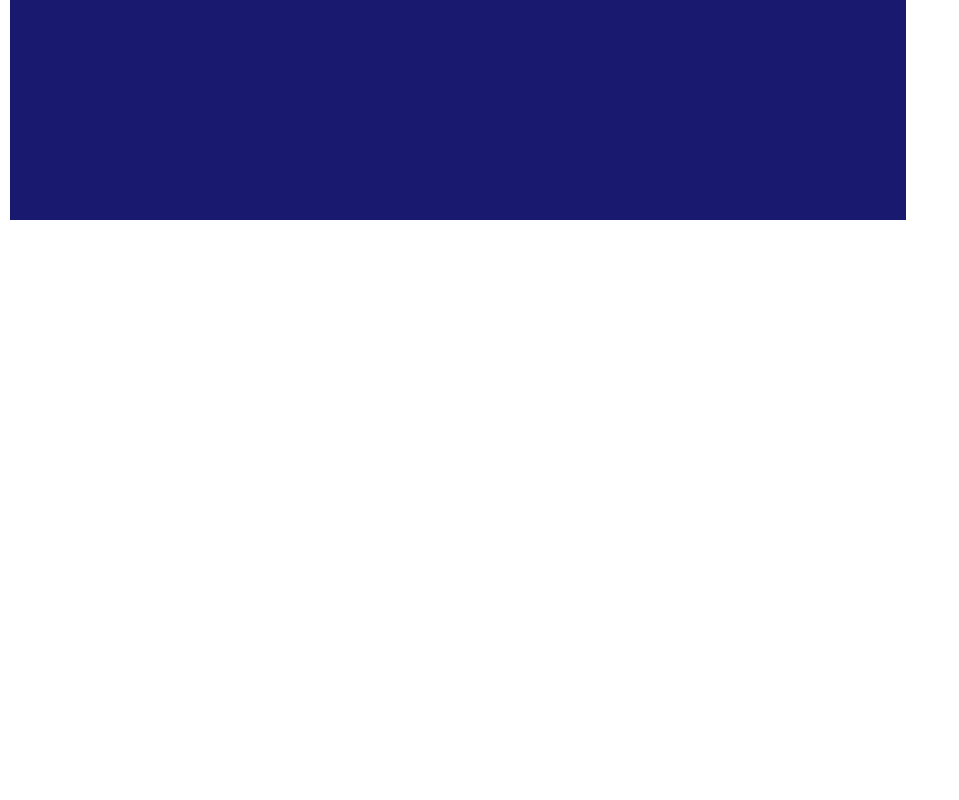
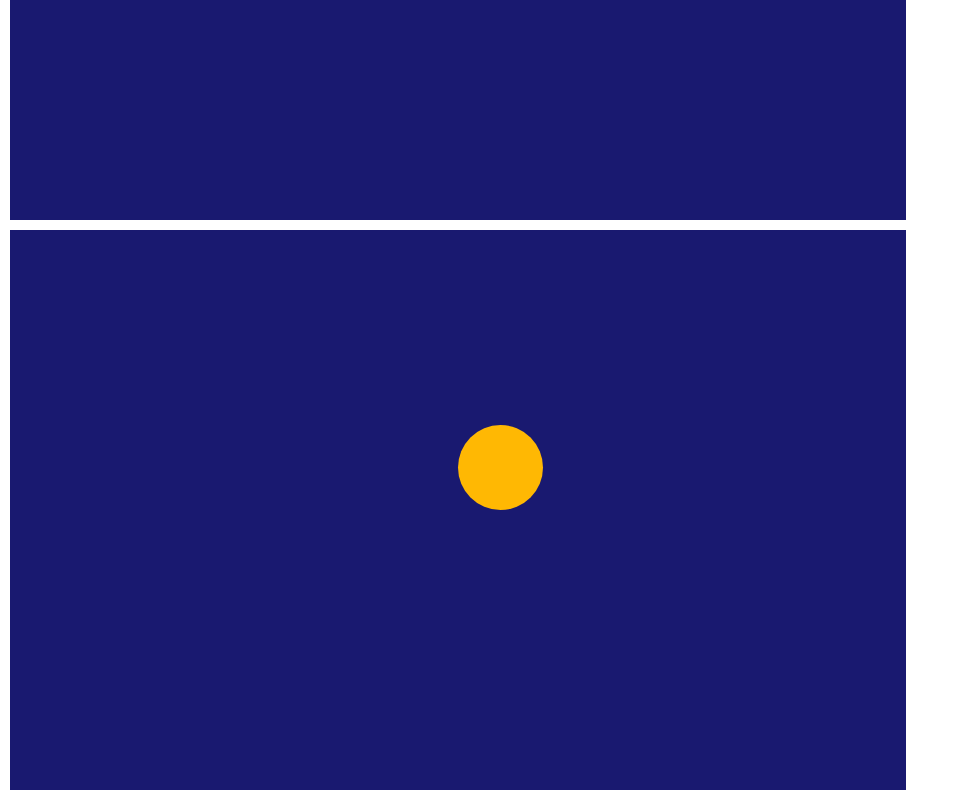
Before and after one commit to AnkurGautamRoy1/Testing, a plain HTML site: page index.html in a window 1280 px wide. Shown: the part 350-1150 px from the top of the page, without its empty margins (0-959 px from the left). Before the commit the page ends 800 px from the top, so only its background shows below. Drawn offline with Linux system fonts and the light colour scheme.

Commit message:
Ball testing website testing

```diff
--- a/index.html
+++ b/index.html
@@ -12,5 +12,10 @@
 
         </div>
     </div>
+    <div class="container">
+        <div class="ball">
+
+        </div>
+    </div>
 </body>
 </html>
```
